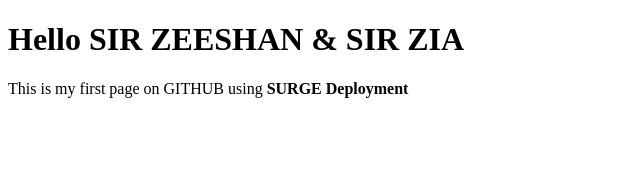
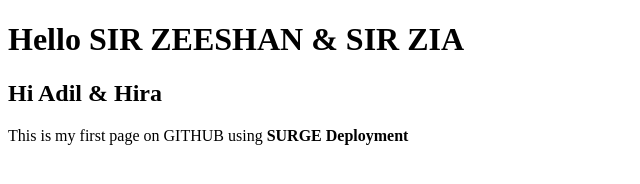
Before and after one commit to Saifullah455/1st-Sesion-Bootcamp, a plain HTML site: page home.html in a window 1280 px wide. Shown: the whole page, without its empty margins (0-640 px from the left). Drawn offline with Linux system fonts and the light colour scheme.

Commit message:
Upated
Update heading

```diff
--- a/home.html
+++ b/home.html
@@ -7,6 +7,7 @@
 </head>
 <body>
     <h1>Hello SIR ZEESHAN & SIR ZIA</h1>
+    <h2>Hi Adil & Hira</h2>
     <div>
         This is my first page on GITHUB using <b>SURGE Deployment</b>
     </div>
```
